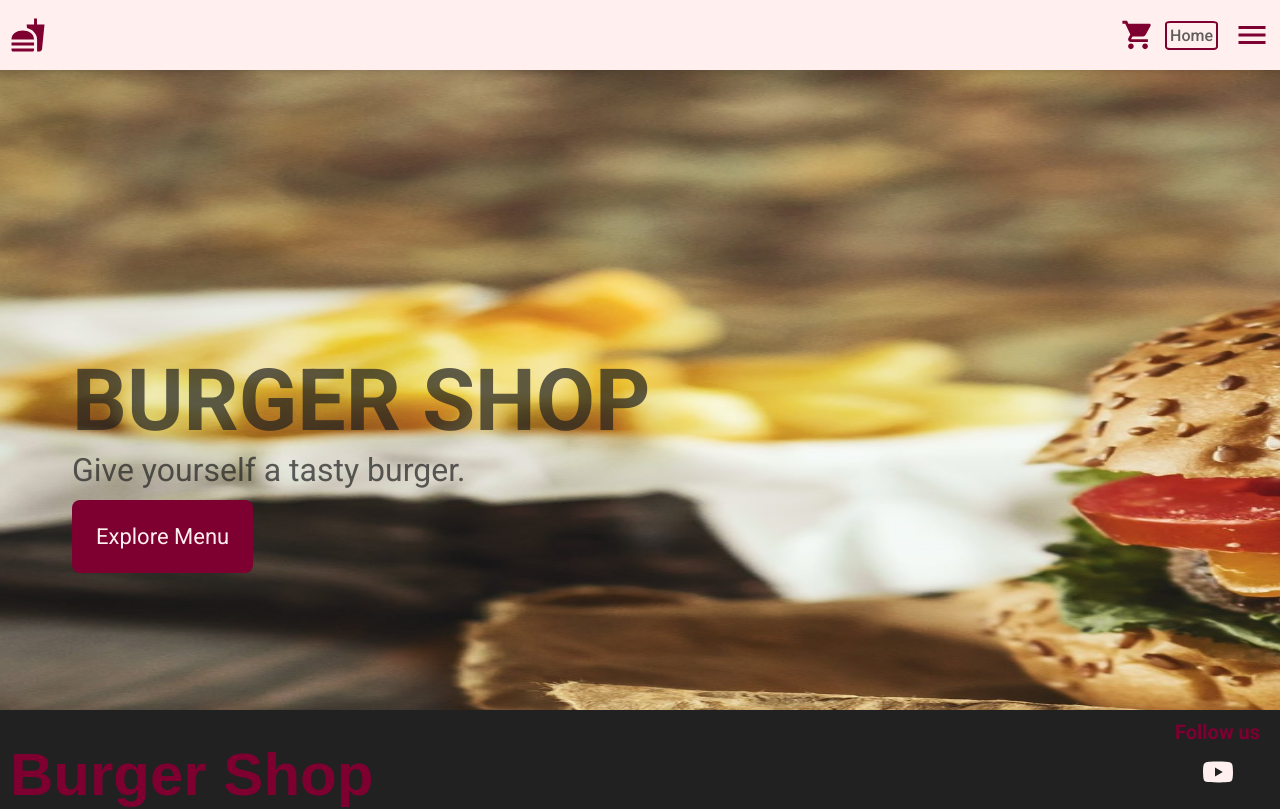
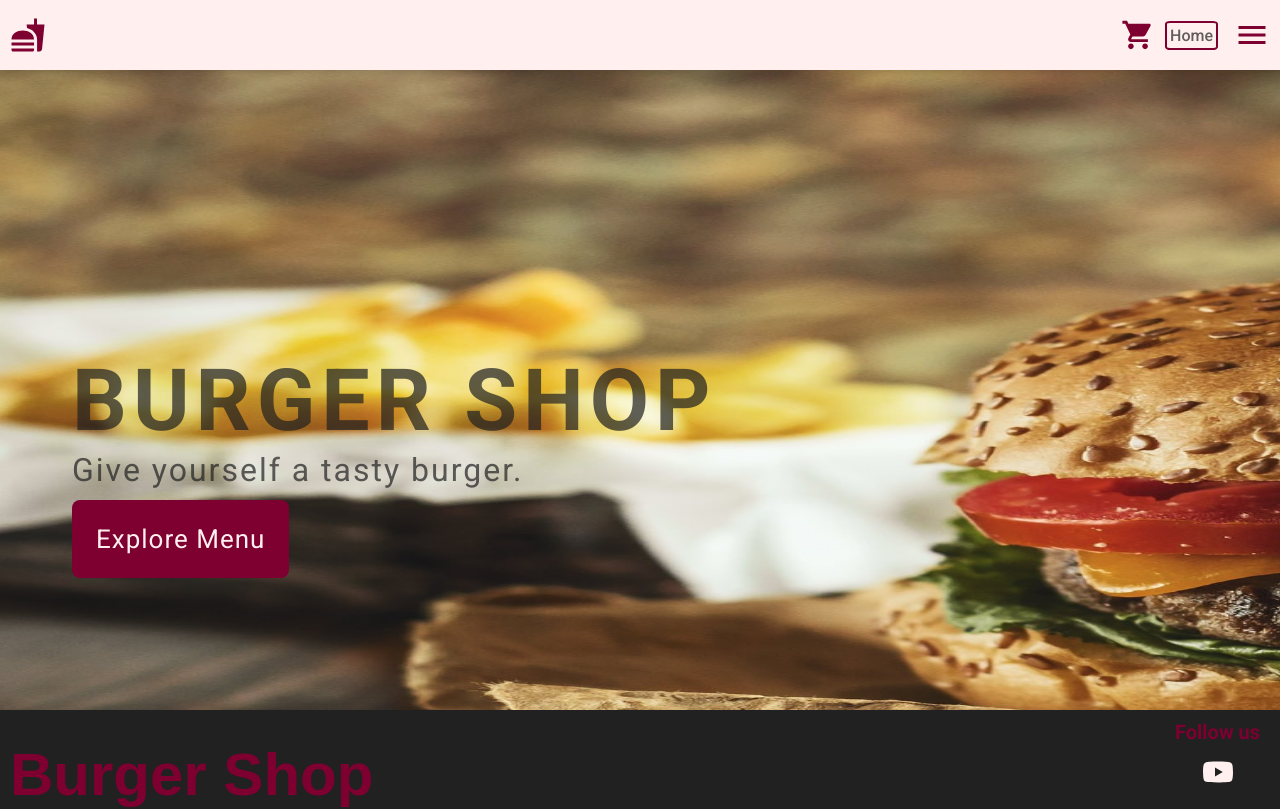
Before and after one commit to LuisCar09/Burger-shop, a React (Create React App) app: page / in a window 1280 px wide. Shown: the top 809 px of the page. Built offline with nearby package versions, Linux system fonts and the light colour scheme.

Commit message:
Fix home section size and font-size

```diff
--- a/src/styles/home.scss
+++ b/src/styles/home.scss
@@ -48,22 +48,24 @@
 
     }
 }
-
 @media screen and (min-width: 425px) {
     .home {
         >div {
 
             >h1 {
-                font-size: 4.6rem;
+                font-size: 5rem;
             }
 
             >p {
-                font-size: 1.8rem;
+                font-size: 2.1rem;
             }
         }
-        a{
-             top:37rem
+
+        a {
+            top: 38rem;
+            font-size: 2rem;
         }
+
         &::before {
             // height: calc(100vh + 10rem);
             background-size: 260% 100%;
@@ -78,15 +80,17 @@
         >div {
             >h1 {
                 font-size: 6.6rem;
+                letter-spacing: 0.6rem;
             }
 
             >p {
                 font-size: 2.8rem;
+                letter-spacing: 0.2rem;
             }
         }
 
         &::before {
-             background-size: 290% 100%;
+            background-size: 260% 100%;
             left: -50px;
         }
 
@@ -94,7 +98,8 @@
             top: 40rem;
             padding: 2.4rem;
             font-size: 2.2rem;
-             &:hover{
+            letter-spacing: 0.1rem;
+            &:hover {
                 background-color: transparent;
                 border: 1px $reddark solid;
                 color: $reddark;
@@ -102,10 +107,12 @@
         }
     }
 }
+
 @media screen and (min-width: 1024px) {
-    .home{
+    .home {
         div {
             left: 7.2rem;
+
             >h1 {
                 font-size: 8.6rem;
             }
@@ -114,10 +121,13 @@
                 font-size: 3.2rem;
             }
         }
+
+
         a {
             left: 7.2rem;
             top: 43rem;
-        &:hover{
+            font-size: 2.6rem;
+            &:hover {
                 background-color: transparent;
                 border: 1px $reddark solid;
                 color: $reddark;
@@ -128,9 +138,10 @@
 }
 
 @media screen and (min-width: 1440px) {
-    .home{
+    .home {
         div {
             left: 7.2rem;
+
             >h1 {
                 font-size: 9.6rem;
                 letter-spacing: 0.6rem;
@@ -141,15 +152,18 @@
                 letter-spacing: 0.4rem;
             }
         }
+
         &::before {
             background-size: 250% 100%;
             left: -50px;
         }
+
         a {
 
             top: 45rem;
             left: 7.2rem;
-        &:hover{
+
+            &:hover {
                 background-color: transparent;
                 border: 1px $reddark solid;
                 color: $reddark;
@@ -158,3 +172,13 @@
     }
 
 }
+@media screen and (min-width: 2100px) {
+    .home{
+        div{
+            top: 40rem;
+        }
+        a{
+            top:56rem
+        }
+    }
+}
```
Lines whose indentation alone changed are shown as unchanged.
